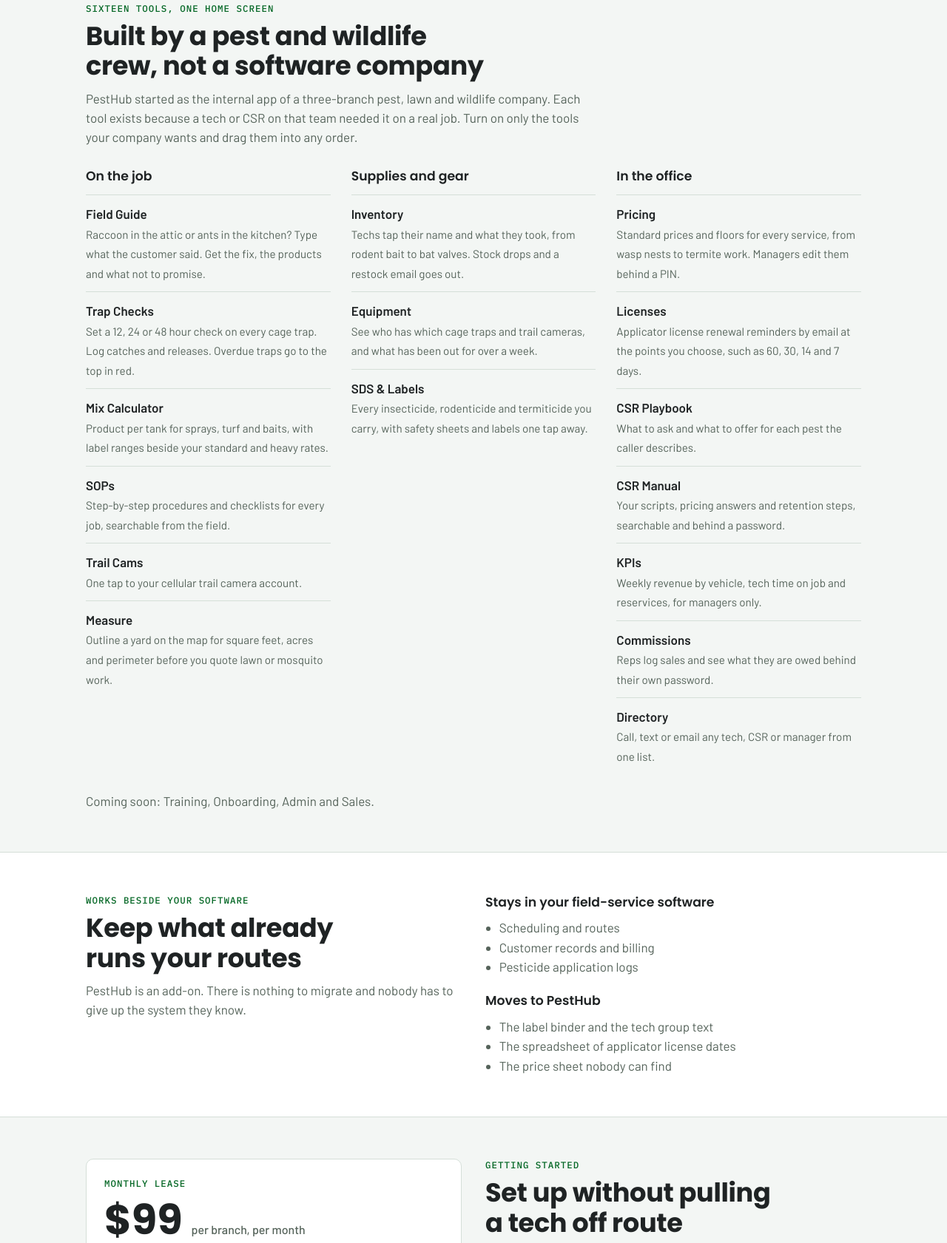
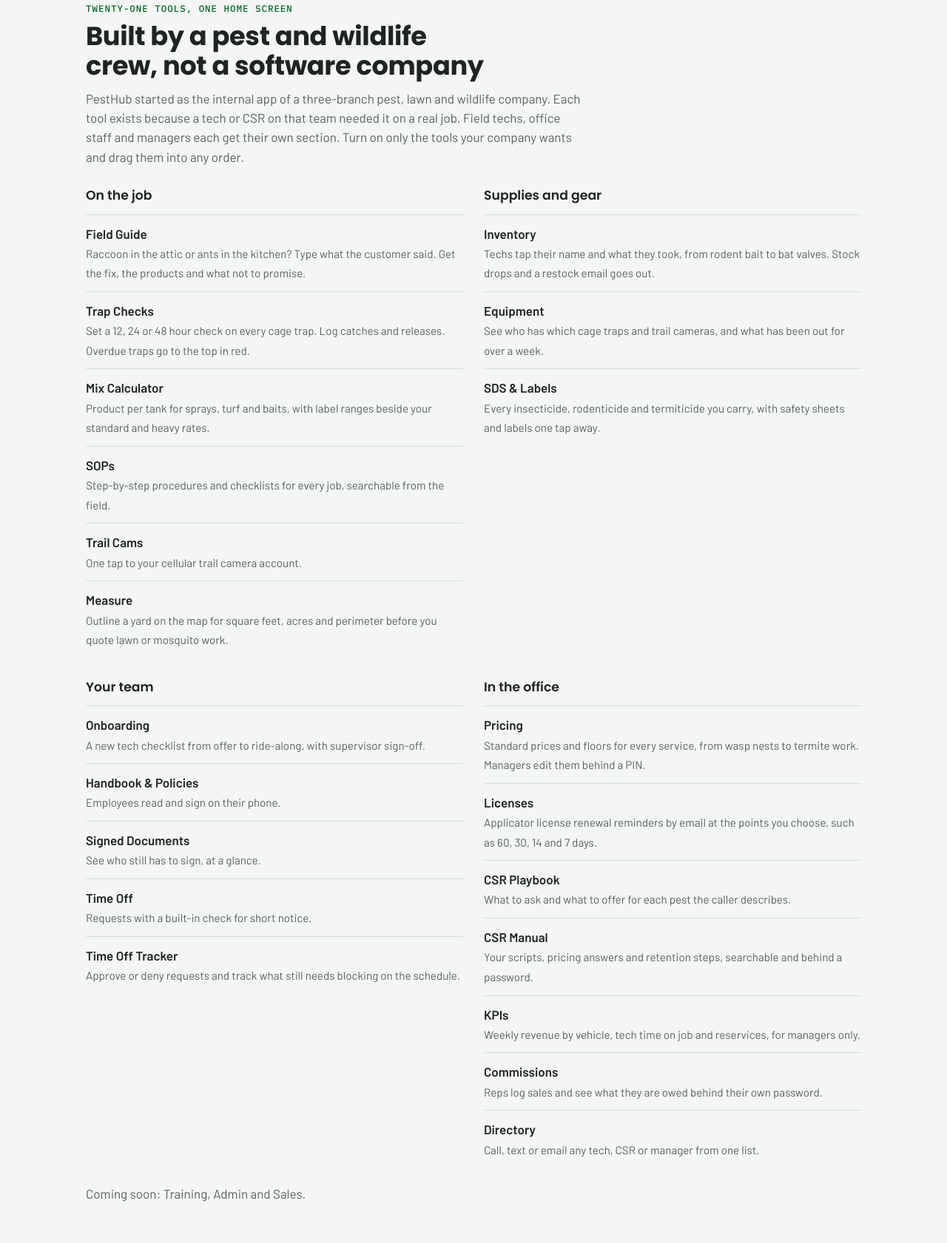
Before and after one commit to pesthubapp/pesthubapp.github.io, a plain HTML site: page index.html in a window 1280 px wide. Shown: the part 750-2431 px from the top of the page at 74% size. Drawn offline with Linux system fonts and the light colour scheme.

Commit message:
Update index.html

```diff
--- a/index.html
+++ b/index.html
@@ -42,7 +42,7 @@ p{margin:0}
 section{padding-block:56px}
 .head{display:grid;gap:10px;max-width:40em;margin-bottom:28px}
 .head p{color:var(--muted)}
-.groups{display:grid;grid-template-columns:repeat(3,minmax(0,1fr));gap:28px}
+.groups{display:grid;grid-template-columns:repeat(2,minmax(0,1fr));gap:28px}
 .group{display:grid;gap:14px;align-content:start;min-width:0}
 .group ul{list-style:none;margin:0;padding:0;display:grid}
 .group li{padding:12px 0;border-top:1px solid var(--line)}
@@ -89,7 +89,7 @@ section{padding-block:56px}
 </div></div>
 
 <section><div class="wrap">
-  <div class="head"><span class="tag">Sixteen tools, one home screen</span><h2>Built by a pest and wildlife crew, not a software company</h2><p>PestHub started as the internal app of a three-branch pest, lawn and wildlife company. Each tool exists because a tech or CSR on that team needed it on a real job. Turn on only the tools your company wants and drag them into any order.</p></div>
+  <div class="head"><span class="tag">Twenty-one tools, one home screen</span><h2>Built by a pest and wildlife crew, not a software company</h2><p>PestHub started as the internal app of a three-branch pest, lawn and wildlife company. Each tool exists because a tech or CSR on that team needed it on a real job. Field techs, office staff and managers each get their own section. Turn on only the tools your company wants and drag them into any order.</p></div>
   <div class="groups">
     <div class="group"><h3>On the job</h3><ul>
       <li><b>Field Guide</b><span>Raccoon in the attic or ants in the kitchen? Type what the customer said. Get the fix, the products and what not to promise.</span></li>
@@ -104,6 +104,13 @@ section{padding-block:56px}
       <li><b>Equipment</b><span>See who has which cage traps and trail cameras, and what has been out for over a week.</span></li>
       <li><b>SDS &amp; Labels</b><span>Every insecticide, rodenticide and termiticide you carry, with safety sheets and labels one tap away.</span></li>
     </ul></div>
+    <div class="group"><h3>Your team</h3><ul>
+      <li><b>Onboarding</b><span>A new tech checklist from offer to ride-along, with supervisor sign-off.</span></li>
+      <li><b>Handbook &amp; Policies</b><span>Employees read and sign on their phone.</span></li>
+      <li><b>Signed Documents</b><span>See who still has to sign, at a glance.</span></li>
+      <li><b>Time Off</b><span>Requests with a built-in check for short notice.</span></li>
+      <li><b>Time Off Tracker</b><span>Approve or deny requests and track what still needs blocking on the schedule.</span></li>
+    </ul></div>
     <div class="group"><h3>In the office</h3><ul>
       <li><b>Pricing</b><span>Standard prices and floors for every service, from wasp nests to termite work. Managers edit them behind a PIN.</span></li>
       <li><b>Licenses</b><span>Applicator license renewal reminders by email at the points you choose, such as 60, 30, 14 and 7 days.</span></li>
@@ -114,7 +121,7 @@ section{padding-block:56px}
       <li><b>Directory</b><span>Call, text or email any tech, CSR or manager from one list.</span></li>
     </ul></div>
   </div>
-  <p style="color:var(--muted);margin-top:22px">Coming soon: Training, Onboarding, Admin and Sales.</p>
+  <p style="color:var(--muted);margin-top:22px">Coming soon: Training, Admin and Sales.</p>
 </div></section>
 
 <section class="keep"><div class="wrap"><div class="two">
```
